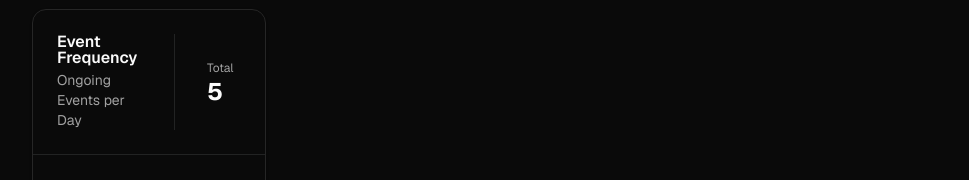
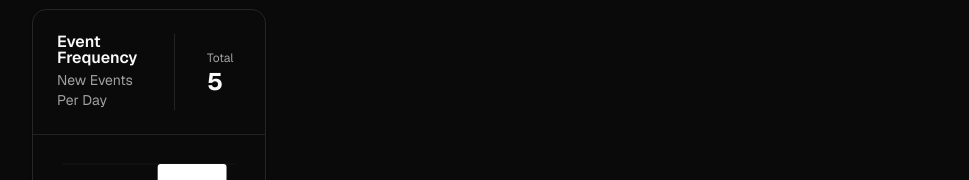
Before and after one commit to Way05/EONET-Tracker, a Next.js app in the folder eonet-tracker/: page / in a window 1280 px wide. Shown: the part 747-927 px from the top of the page, without its empty margins (48-1017 px from the left). Built offline with nearby package versions, Linux system fonts and the light colour scheme; some icons are missing.

Commit message:
updated desc text

```diff
--- a/eonet-tracker/src/app/components/graph.tsx
+++ b/eonet-tracker/src/app/components/graph.tsx
@@ -66,7 +66,7 @@ export default function Graph(props: propsListEvents) {
         <CardHeader className="flex flex-col items-stretch border-b p-0 sm:flex-row">
           <div className="flex flex-1 flex-col justify-center gap-1 px-6">
             <CardTitle>Event Frequency</CardTitle>
-            <CardDescription>Ongoing Events per Day</CardDescription>
+            <CardDescription>New Events Per Day</CardDescription>
           </div>
           <div className="flex">
             <div className="border-- relative z-30 flex flex-1 flex-col justify-center gap-1 px-6 text-left even:border-l sm:border-l sm:border-t-0 sm:px-8">
```
